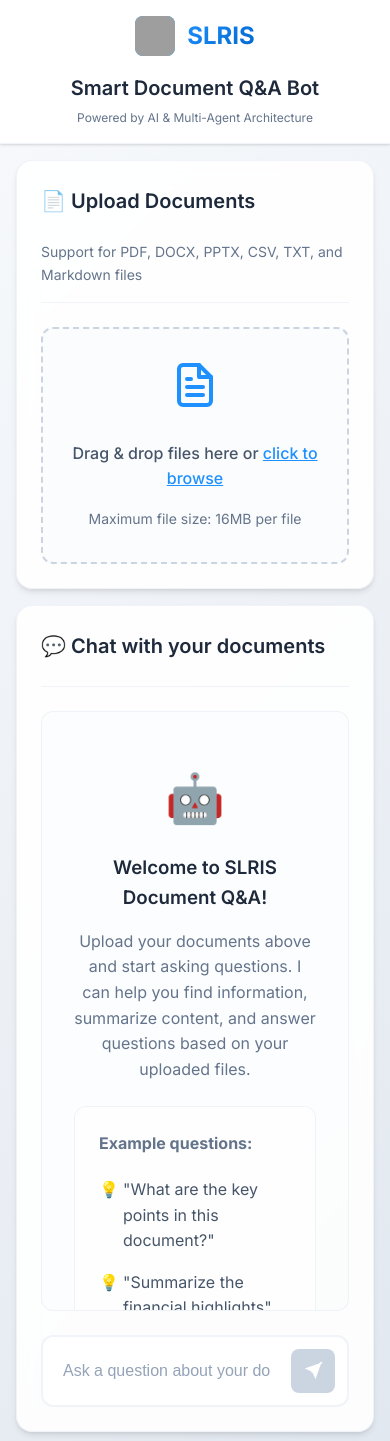
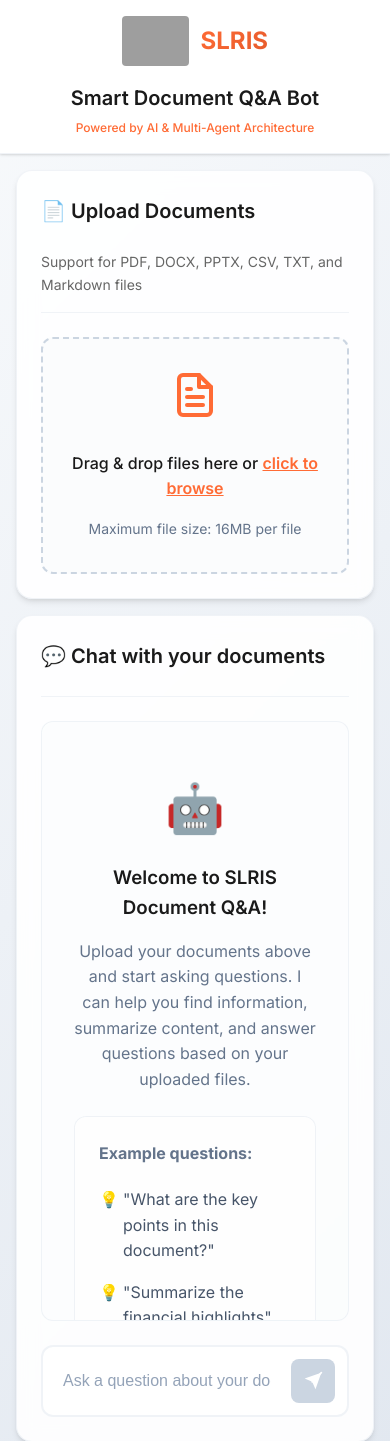
Before and after one commit to 45nivas/Agentic-RAG-Chatbot-for-Multi-Format-Document-QA-using-Model-Context-Protocol-MCP-, a Flask app: page / in a window 390 px wide. Shown: the top 1441 px of the page. Run offline with Flask 3, Linux system fonts and the light colour scheme; some libraries are stand-ins or nearby versions; grey boxes are pictures that could not be loaded.

Commit message:
Complete multi-agent RAG chatbot with professional SLRIS-inspired Flask interface
Features:
- Multi-agent architecture with Model Context Protocol (MCP) implementation
- Support for 5 document formats: PDF, DOCX, PPTX, CSV, TXT/MD
- Professional Flask interface with authentic SLRIS branding
- ChromaDB vector search with semantic similarity
- Google Gemini LLM integration with source context display
- Dual UI: Streamlit for development, Flask for production
- Secure environment variable configuration

Interface:
- SLRIS-inspired orange/black corporate branding
- Real-time chat with drag-and-drop file uploads
- Responsive design with collapsible source context
- Session management and error handling

Architecture:
- CoordinatorAgent: Workflow orchestration
- IngestionAgent: Multi-format document parsing
- RetrievalAgent: Vector embeddings and search
- LLMResponseAgent: Context-aware AI responses
- Structured MCP messaging between all agents

Ready for production deployment and demonstration.

```diff
--- a/agents/document_utils.py
+++ b/agents/document_utils.py
@@ -1,11 +1,7 @@
-"""
-Document parsing utilities for multi-format support: PDF, CSV, PPTX, DOCX, TXT, MD.
-"""
 import os
 from typing import List
 
 def chunk_text(text: str, chunk_size: int = 500) -> List[str]:
-    """Simple chunking by character length."""
     if not text or not text.strip():
         return []
     return [text[i:i+chunk_size] for i in range(0, len(text), chunk_size) if text[i:i+chunk_size].strip()]
--- a/agents/embedding_utils.py
+++ b/agents/embedding_utils.py
@@ -1,6 +1,3 @@
-"""
-Embedding utilities using HuggingFace transformers and ChromaDB.
-"""
 from typing import List
 from sentence_transformers import SentenceTransformer
 import chromadb
@@ -11,13 +8,10 @@ class EmbeddingStore:
         self.model = SentenceTransformer(model_name)
         self.chroma_client = chromadb.Client()
 
-        # Create a unique collection name for each session to avoid conflicts
         collection_name = f"rag_docs_{int(time.time())}"
         try:
-            # Always create a fresh collection
             self.collection = self.chroma_client.create_collection(name=collection_name)
         except:
-            # If creation fails, try to get existing collection
             self.collection = self.chroma_client.get_collection(name=collection_name)
         self.chunk_ids = []
 
--- a/agents/mcp.py
+++ b/agents/mcp.py
@@ -1,6 +1,3 @@
-"""
-Model Context Protocol (MCP) message structure and utilities.
-"""
 from dataclasses import dataclass, field
 from typing import Any, Dict
 import uuid
@@ -14,7 +11,6 @@ class MCPMessage:
     payload: Dict[str, Any] = field(default_factory=dict)
 
     def to_dict(self):
-        """Convert MCPMessage to dictionary."""
         return {
             "sender": self.sender,
             "receiver": self.receiver,
@@ -25,7 +21,6 @@ class MCPMessage:
 
     @staticmethod
     def from_dict(data: Dict[str, Any]):
-        """Create MCPMessage from dictionary."""
         return MCPMessage(
             sender=data["sender"],
             receiver=data["receiver"],
--- a/flask_app/app.py
+++ b/flask_app/app.py
@@ -1,7 +1,3 @@
-"""
-Flask web application for Agentic RAG Chatbot
-Professional UI inspired by SLRIS design
-"""
 from flask import Flask, render_template, request, jsonify, session
 import os
 import sys
@@ -10,20 +6,20 @@ import logging
 from datetime import datetime
 from werkzeug.utils import secure_filename
 import tempfile
+from dotenv import load_dotenv
 
-# Add parent directory to path for agent imports
+load_dotenv(os.path.join(os.path.dirname(__file__), '..', '.env'))
+
 sys.path.append(os.path.join(os.path.dirname(__file__), '..'))
 from agents.coordinator_agent import CoordinatorAgent
 
 app = Flask(__name__)
 app.secret_key = 'your-secret-key-change-in-production'
-app.config['MAX_CONTENT_LENGTH'] = 16 * 1024 * 1024  # 16MB max file size
+app.config['MAX_CONTENT_LENGTH'] = 16 * 1024 * 1024
 
-# Configure logging
 logging.basicConfig(level=logging.INFO)
 logger = logging.getLogger(__name__)
 
-# Configure upload folder
 UPLOAD_FOLDER = 'uploads'
 ALLOWED_EXTENSIONS = {'pdf', 'docx', 'pptx', 'csv', 'txt', 'md'}
 
@@ -37,7 +33,6 @@ def allowed_file(filename):
 
 @app.route('/')
 def index():
-    """Main page with upload and chat interface"""
     if 'conversation' not in session:
         session['conversation'] = []
     if 'uploaded_files' not in session:
@@ -46,7 +41,6 @@ def index():
 
 @app.route('/upload', methods=['POST'])
 def upload_files():
-    """Handle file uploads"""
     try:
         if 'files' not in request.files:
             return jsonify({'error': 'No files selected'}), 400
@@ -59,12 +53,10 @@ def upload_files():
                 continue
 
             if file and allowed_file(file.filename):
-                # Generate unique filename
                 filename = secure_filename(file.filename)
                 unique_filename = f"{uuid.uuid4()}_{filename}"
                 filepath = os.path.join(app.config['UPLOAD_FOLDER'], unique_filename)
 
-                # Save file
                 file.save(filepath)
                 uploaded_files.append({
                     'filename': filename,
@@ -74,7 +66,6 @@ def upload_files():
         if not uploaded_files:
             return jsonify({'error': 'No valid files uploaded'}), 400
 
-        # Store in session
         session['uploaded_files'] = uploaded_files
         session.modified = True
 
@@ -89,7 +80,6 @@ def upload_files():
 
 @app.route('/chat', methods=['POST'])
 def chat():
-    """Handle chat messages"""
     try:
         data = request.get_json()
         user_message = data.get('message', '').strip()
@@ -97,30 +87,32 @@ def chat():
         if not user_message:
             return jsonify({'error': 'Message cannot be empty'}), 400
 
-        # Check if files are uploaded
         uploaded_files = session.get('uploaded_files', [])
         if not uploaded_files:
             return jsonify({'error': 'Please upload documents first'}), 400
 
-        # Process with coordinator agent
         coordinator = CoordinatorAgent()
         file_paths = [f['filepath'] for f in uploaded_files]
 
-        # Get agent responses
-        messages = coordinator.process(file_paths, user_message)
+        try:
+            messages = coordinator.process(file_paths, user_message)
+        except Exception as api_error:
+            logger.error(f"API error in coordinator: {str(api_error)}")
+            if "API" in str(api_error) or "network" in str(api_error).lower():
+                return jsonify({'error': 'Network or API error. Please check your internet connection and try again.'}), 500
+            else:
+                return jsonify({'error': f'Processing error: {str(api_error)}'}), 500
 
         if len(messages) >= 3:
             ingest_msg = messages[0]
             retrieval_msg = messages[1]
             llm_msg = messages[2]
 
-            # Extract information
             chunks_found = len(ingest_msg.payload.get("chunks", []))
             context_found = len(retrieval_msg.payload.get("retrieved_context", []))
             answer = llm_msg.payload.get("answer", "Sorry, I couldn't generate an answer.")
             source_context = retrieval_msg.payload.get("retrieved_context", [])
 
-            # Store conversation in session
             conversation = session.get('conversation', [])
             conversation.append({
                 'user': user_message,
@@ -128,7 +120,7 @@ def chat():
                 'metadata': {
                     'chunks_found': chunks_found,
                     'context_found': context_found,
-                    'source_context': source_context[:3]  # Limit to first 3 chunks
+                    'source_context': source_context[:3]
                 }
             })
             session['conversation'] = conversation
@@ -136,7 +128,7 @@ def chat():
 
             return jsonify({
                 'success': True,
-                'answer': answer,
+                'response': answer,
                 'metadata': {
                     'chunks_found': chunks_found,
                     'context_found': context_found,
@@ -148,20 +140,18 @@ def chat():
             return jsonify({'error': 'Processing incomplete. Please try again.'}), 500
 
     except Exception as e:
+        logger.error(f"Chat processing failed: {str(e)}")
         return jsonify({'error': f'Chat processing failed: {str(e)}'}), 500
 
 @app.route('/clear', methods=['POST'])
 def clear_conversation():
-    """Clear conversation and uploaded files"""
     try:
-        # Clean up uploaded files
         uploaded_files = session.get('uploaded_files', [])
         for file_info in uploaded_files:
             filepath = file_info.get('filepath')
             if filepath and os.path.exists(filepath):
                 os.remove(filepath)
 
-        # Clear session
         session['conversation'] = []
         session['uploaded_files'] = []
         session.modified = True
@@ -173,7 +163,6 @@ def clear_conversation():
 
 @app.route('/health')
 def health():
-    """Health check endpoint"""
     try:
         has_files = 'uploaded_files' in session and len(session['uploaded_files']) > 0
         return jsonify({
@@ -188,11 +177,9 @@ def health():
 
 @app.route('/favicon.ico')
 def favicon():
-    """Serve favicon"""
     try:
         return app.send_static_file('favicon.ico')
     except:
-        # Return empty response if favicon doesn't exist
         return '', 204
 
 if __name__ == '__main__':
--- a/flask_app/static/css/styles.css
+++ b/flask_app/static/css/styles.css
@@ -5,11 +5,22 @@
     box-sizing: border-box;
 }
 
+/* Orange text selection highlighting */
+::selection {
+    background-color: #FF6B35;
+    color: white;
+}
+
+::-moz-selection {
+    background-color: #FF6B35;
+    color: white;
+}
+
 body {
     font-family: 'Inter', -apple-system, BlinkMacSystemFont, 'Segoe UI', sans-serif;
     background: linear-gradient(135deg, #f8fafc 0%, #e2e8f0 100%);
     min-height: 100vh;
-    color: #334155;
+    color: #1a1a1a;
     line-height: 1.6;
 }
 
@@ -40,40 +51,35 @@ body {
     gap: 0.75rem;
     font-weight: 700;
     font-size: 1.5rem;
-    color: #1E90FF;
+    color: #FF6B35;
 }
 
 .logo-img {
-    width: 40px;
-    height: 40px;
-    border-radius: 8px;
-    background: linear-gradient(135deg, #1E90FF, #00bfff);
-    display: flex;
-    align-items: center;
-    justify-content: center;
-    color: white;
-    font-weight: bold;
-    font-size: 18px;
+    height: 50px;
+    width: auto;
+    border-radius: 4px;
 }
 
 .logo-text {
-    background: linear-gradient(135deg, #1E90FF, #0066cc);
+    background: linear-gradient(135deg, #FF6B35, #E55A2B);
     -webkit-background-clip: text;
     -webkit-text-fill-color: transparent;
     background-clip: text;
+    font-weight: 700;
+    font-size: 1.5rem;
 }
 
 .nav-title h1 {
     font-size: 1.75rem;
     font-weight: 600;
-    color: #1e293b;
+    color: #1a1a1a;
     margin-bottom: 0.25rem;
 }
 
 .nav-title p {
     font-size: 0.875rem;
-    color: #64748b;
-    font-weight: 400;
+    color: #FF6B35;
+    font-weight: 500;
 }
 
 /* Main Container */
@@ -118,12 +124,12 @@ body {
 .section-header h2 {
     font-size: 1.5rem;
     font-weight: 600;
-    color: #1e293b;
+    color: #1a1a1a;
     margin-bottom: 0.5rem;
 }
 
 .section-header p {
-    color: #64748b;
+    color: #666666;
     font-size: 0.875rem;
 }
 
@@ -159,20 +165,25 @@ body {
 }
 
 .upload-icon {
-    color: #1E90FF;
+    color: #FF6B35;
     margin-bottom: 0.5rem;
 }
 
 .upload-text {
     font-size: 1.125rem;
-    color: #475569;
+    color: #1a1a1a;
     font-weight: 500;
 }
 
 .upload-link {
-    color: #1E90FF;
+    color: #FF6B35;
     text-decoration: underline;
     cursor: pointer;
+    font-weight: 600;
+}
+
+.upload-link:hover {
+    color: #E55A2B;
 }
 
 .upload-hint {
@@ -231,7 +242,7 @@ body {
 }
 
 .welcome-message h3 {
-    color: #1e293b;
+    color: #1a1a1a;
     font-weight: 600;
     margin-bottom: 1rem;
 }
--- a/flask_app/static/js/app.js
+++ b/flask_app/static/js/app.js
@@ -202,7 +202,7 @@ async function sendMessage() {
         removeTypingIndicator(typingId);
 
         if (result.success) {
-            addMessage('bot', result.response);
+            addMessage('bot', result.response, result.source_context);
         } else {
             addMessage('bot', result.error || 'Sorry, I encountered an error while processing your question.');
         }
@@ -216,7 +216,7 @@ async function sendMessage() {
 }
 
 // Add message to chat
-function addMessage(sender, content) {
+function addMessage(sender, content, sourceContext = null) {
     const messageDiv = document.createElement('div');
     messageDiv.classList.add('message', sender, 'fade-in');
 
@@ -230,6 +230,26 @@ function addMessage(sender, content) {
     // Format content (basic markdown support)
     const formattedContent = formatMessage(content);
     contentDiv.innerHTML = formattedContent;
+
+    // Add source context if available (for bot messages)
+    if (sender === 'bot' && sourceContext && sourceContext.length > 0) {
+        const sourceDiv = document.createElement('div');
+        sourceDiv.classList.add('source-context');
+        sourceDiv.innerHTML = `
+            <details class="source-details">
+                <summary class="source-summary">📋 View Source Context (${sourceContext.length} chunks)</summary>
+                <div class="source-list">
+                    ${sourceContext.map((context, index) => `
+                        <div class="source-item">
+                            <strong>Chunk ${index + 1}:</strong>
+                            <span class="source-text">${context.length > 200 ? context.substring(0, 200) + '...' : context}</span>
+                        </div>
+                    `).join('')}
+                </div>
+            </details>
+        `;
+        contentDiv.appendChild(sourceDiv);
+    }
 
     messageDiv.appendChild(avatar);
     messageDiv.appendChild(contentDiv);
--- a/flask_app/templates/index.html
+++ b/flask_app/templates/index.html
@@ -15,7 +15,7 @@
     <nav class="navbar">
         <div class="nav-container">
             <div class="nav-logo">
-                <img src="{{ url_for('static', filename='images/slris-logo.png') }}" alt="SLRIS" class="logo-img">
+                <img src="https://www.slris.com/wp-content/uploads/2020/07/logo-scaled-200x50@2x.jpg" alt="SLRIS" class="logo-img">
                 <span class="logo-text">SLRIS</span>
             </div>
             <div class="nav-title">
```
Also changed, not shown: other parts of flask_app/static/css/styles.css (+84 -20 lines), agents/coordinator_agent.py (+1 -10 lines), agents/ingestion_agent.py (+0 -15 lines), agents/llm_response_agent.py (+0 -15 lines), agents/llm_utils.py (+1 -6 lines), agents/retrieval_agent.py (+0 -15 lines), start_flask.py (added, +22 -0 lines), ui/app.py (+0 -15 lines), ui/ultra_simple_app.py (+2 -16 lines), README.md, 3 other files.
